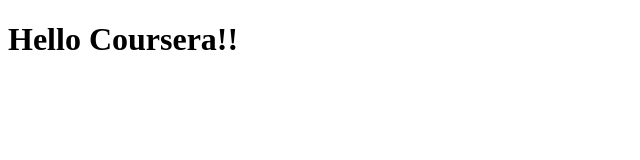
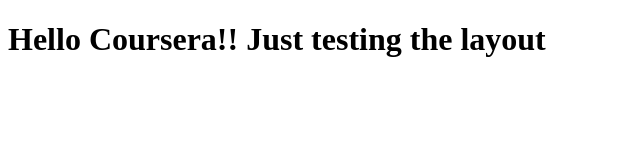
Before and after one commit to amadoug2g/coursera-test-Angular1, a plain HTML site: page index.html in a window 1280 px wide. Shown: the whole page, without its empty margins (0-640 px from the left). Drawn offline with Linux system fonts and the light colour scheme.

Commit message:
Second version

```diff
--- a/index.html
+++ b/index.html
@@ -6,6 +6,6 @@
     <title>Hello Coursera</title>
 </head>
 <body>
-    <h1>Hello Coursera!!</h1>
+    <h1>Hello Coursera!! Just testing the layout</h1>
 </body>
 </html>
```
